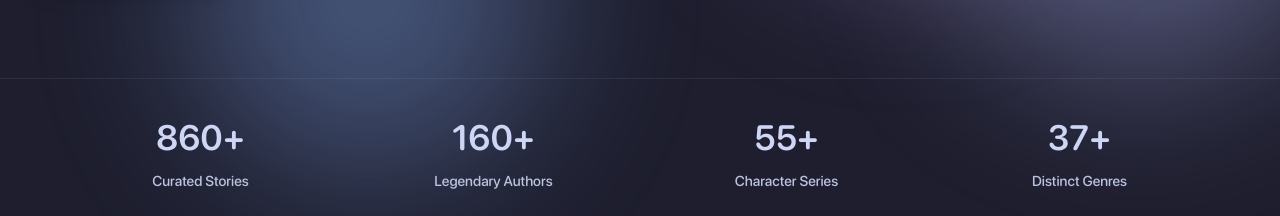
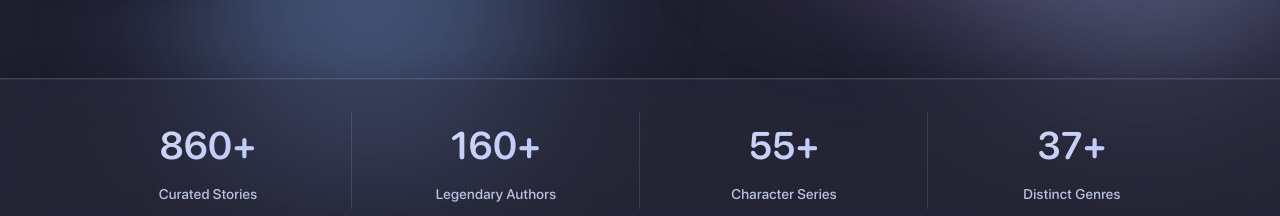
Before and after one commit to titasb1swas/titasb1swas.github.io, a plain HTML site: page index.html in a window 1280 px wide. Shown: the part 584-800 px from the top of the page. Drawn offline with Linux system fonts and the light colour scheme.

Commit message:
Update stats strip styling with glassmorphism effect
Rename stats-grid class to stats-glass and apply glassmorphism styles, vertical dividers, and gradient text effects to the stats strip.

```diff
--- a/assets/css/style.css
+++ b/assets/css/style.css
@@ -360,30 +360,55 @@ header {
 
 /* Stats Strip */
 .stats-strip {
-  padding: 30px 0;
+  width: 100%;
   margin: 40px 0 80px;
-  border-top: 1px solid var(--border-line);
-  border-bottom: 1px solid var(--border-line);
+  background: rgba(49, 50, 68, 0.35);
+  backdrop-filter: blur(24px);
+  -webkit-backdrop-filter: blur(24px);
+  border-top: 1px solid rgba(180, 190, 254, 0.18);
+  border-bottom: 1px solid rgba(180, 190, 254, 0.18);
+  box-shadow:
+    0 8px 32px rgba(0, 0, 0, 0.25),
+    inset 0 1px 0 rgba(255, 255, 255, 0.06),
+    inset 0 -1px 0 rgba(0, 0, 0, 0.2);
 }
 
-.stats-grid {
+.stats-glass {
   display: grid;
   grid-template-columns: repeat(4, 1fr);
-  gap: 20px;
+}
+
+.stat-item {
+  padding: 36px 24px;
   text-align: center;
+  position: relative;
+}
+
+/* Vertical dividers between items */
+.stat-item:not(:last-child)::after {
+  content: '';
+  position: absolute;
+  right: 0;
+  top: 20%;
+  height: 60%;
+  width: 1px;
+  background: rgba(180, 190, 254, 0.15);
 }
 
 .stat-item h3 {
-  font-size: 2.2rem;
+  font-size: 2.4rem;
   font-weight: 600;
-  color: var(--text-main);
-  margin-bottom: 4px;
+  background: linear-gradient(135deg, var(--text-main) 30%, var(--accent-lavender) 100%);
+  -webkit-background-clip: text;
+  -webkit-text-fill-color: transparent;
+  margin-bottom: 6px;
 }
 
 .stat-item p {
-  font-size: 0.9rem;
+  font-size: 0.88rem;
   color: var(--text-muted);
   font-weight: 500;
+  letter-spacing: 0.02em;
 }
 
 /* Features Grid */
@@ -611,9 +636,14 @@ footer {
   .features-grid {
     grid-template-columns: 1fr;
   }
-  .stats-grid {
+  .stats-glass {
     grid-template-columns: repeat(2, 1fr);
-    gap: 30px;
+  }
+  .stat-item {
+    padding: 24px 12px;
+  }
+  .stat-item:nth-child(2)::after {
+    display: none;
   }
   .floating-card {
     display: none;
--- a/index.html
+++ b/index.html
@@ -81,7 +81,7 @@
 
   <!-- Stats Strip -->
   <section class="stats-strip">
-    <div class="container stats-grid">
+    <div class="container stats-glass">
       <div class="stat-item">
         <h3>860+</h3>
         <p>Curated Stories</p>
```
